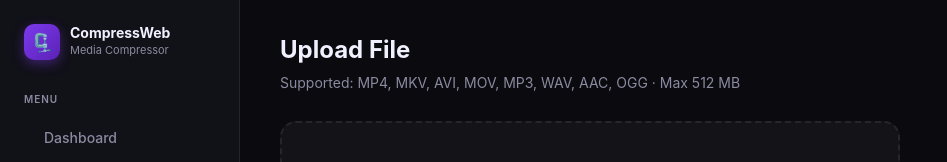
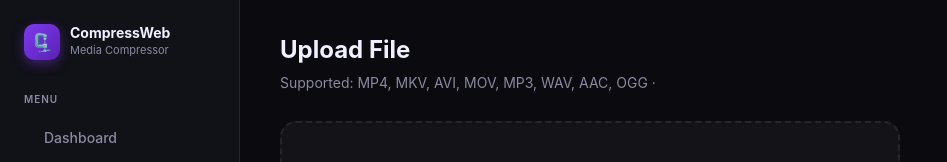
Before and after one commit to ekadanis/compression-web-fe, a React (Vite) app: page /upload in a window 1280 px wide. Shown: the top 162 px of the page, without its empty margins (0-947 px from the left). Built offline with nearby package versions, Linux system fonts and the light colour scheme; sample sign-in values are in the browser's storage.

Commit message:
fix(upload): update subtitle to remove max file size mention

```diff
--- a/src/pages/UploadPage.tsx
+++ b/src/pages/UploadPage.tsx
@@ -76,7 +76,7 @@ export function UploadPage() {
     <AppLayout>
       <div className="fade-in" style={{ maxWidth: 620 }}>
         <h1 className="page-title">Upload File</h1>
-        <p className="page-subtitle">Supported: MP4, MKV, AVI, MOV, MP3, WAV, AAC, OGG · Max 512 MB</p>
+        <p className="page-subtitle">Supported: MP4, MKV, AVI, MOV, MP3, WAV, AAC, OGG ·</p>
 
         {/* Dropzone */}
         <div
```
